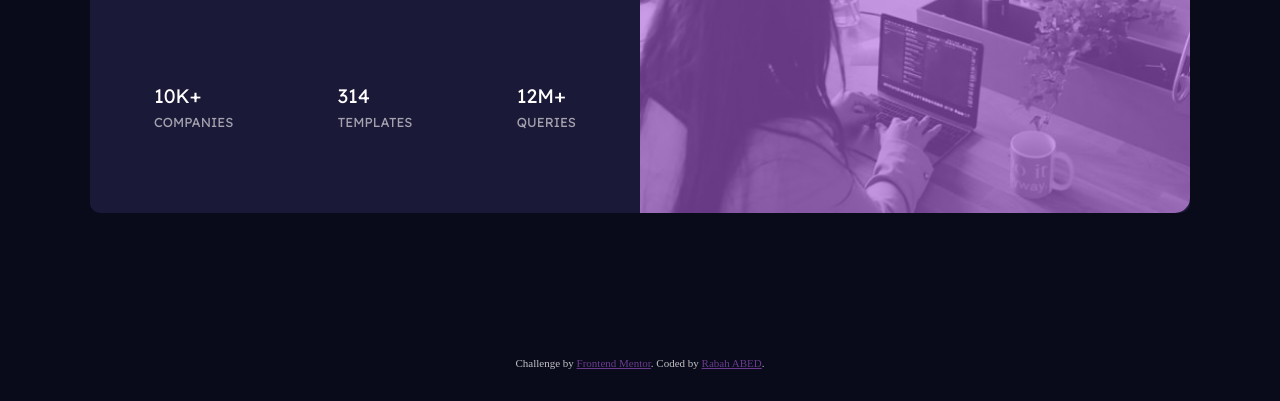
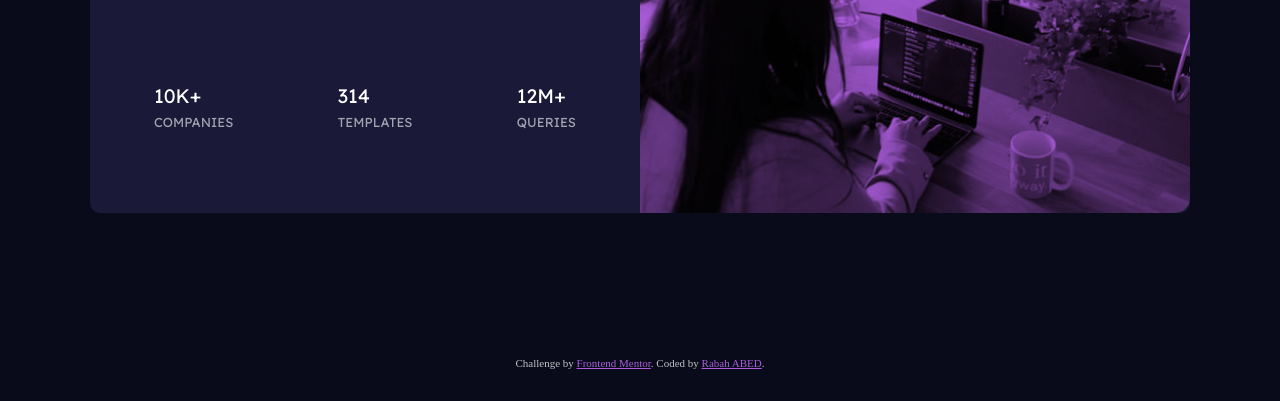
Before and after one commit to rabahmilano/stats-preview-card-component-main, a plain HTML site: page index.html in a window 1280 px wide. Shown: the part 399-800 px from the top of the page. Drawn offline with Linux system fonts and the light colour scheme.

Commit message:
update css
add blend-mode to the background

```diff
--- a/styles.css
+++ b/styles.css
@@ -3,7 +3,7 @@
 :root {
     --very-dark-blue: hsl(233, 47%, 7%);
     --dark-desaturated-blue: hsl(244, 38%, 16%);
-    --soft-violet: rgba(170, 92, 219, .6);
+    --soft-violet: hsl(277, 64%, 61%);
     --white: hsl(0, 0%, 100%);
     --slightly-transparent-white-main: hsla(0, 0%, 100%, 0.75);
     --slightly-transparent-white-stat: hsla(0, 0%, 100%, 0.6);
@@ -31,9 +31,9 @@ main {
 }
 .top-container {
     height: 200px;
-    background: linear-gradient(var(--soft-violet), var(--soft-violet)), url(images/image-header-mobile.jpg);
+    background: url(images/image-header-mobile.jpg) no-repeat var(--soft-violet);
+    background-blend-mode: multiply;
     background-size: cover;
-    background-repeat: no-repeat;
     border-radius: 15px 15px 0 0;
 }
 .bottom-container {
@@ -88,9 +88,9 @@ main {
     .top-container {
         grid-column: 2;
         height: 100%;
-        background: linear-gradient(var(--soft-violet), var(--soft-violet)), url(images/image-header-desktop.jpg);
+        background: url(images/image-header-desktop.jpg) no-repeat var(--soft-violet);
+        background-blend-mode: multiply;
         background-size: cover;
-        background-repeat: no-repeat;
         border-radius: 0 15px 15px 0;
     }
     .head p {
```
